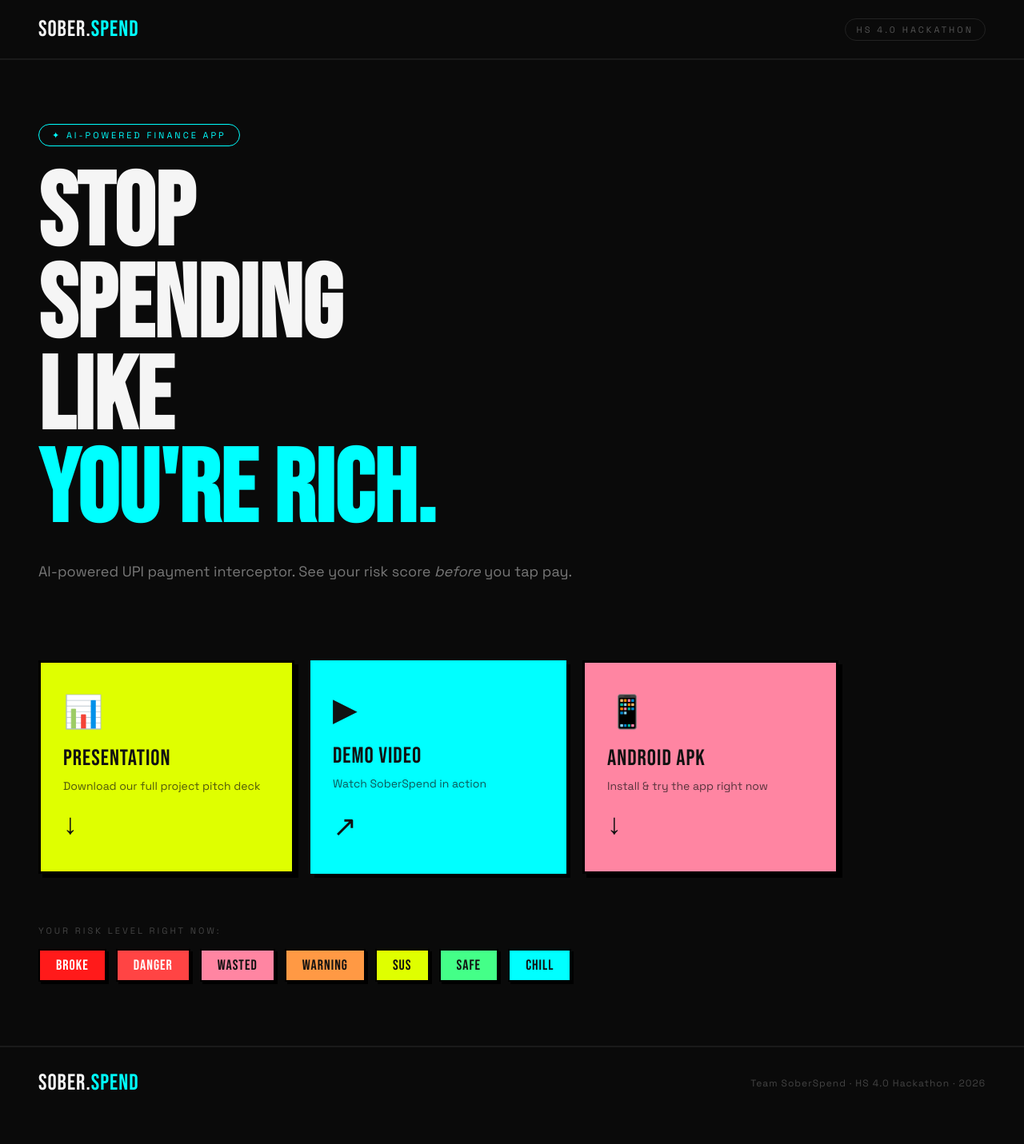
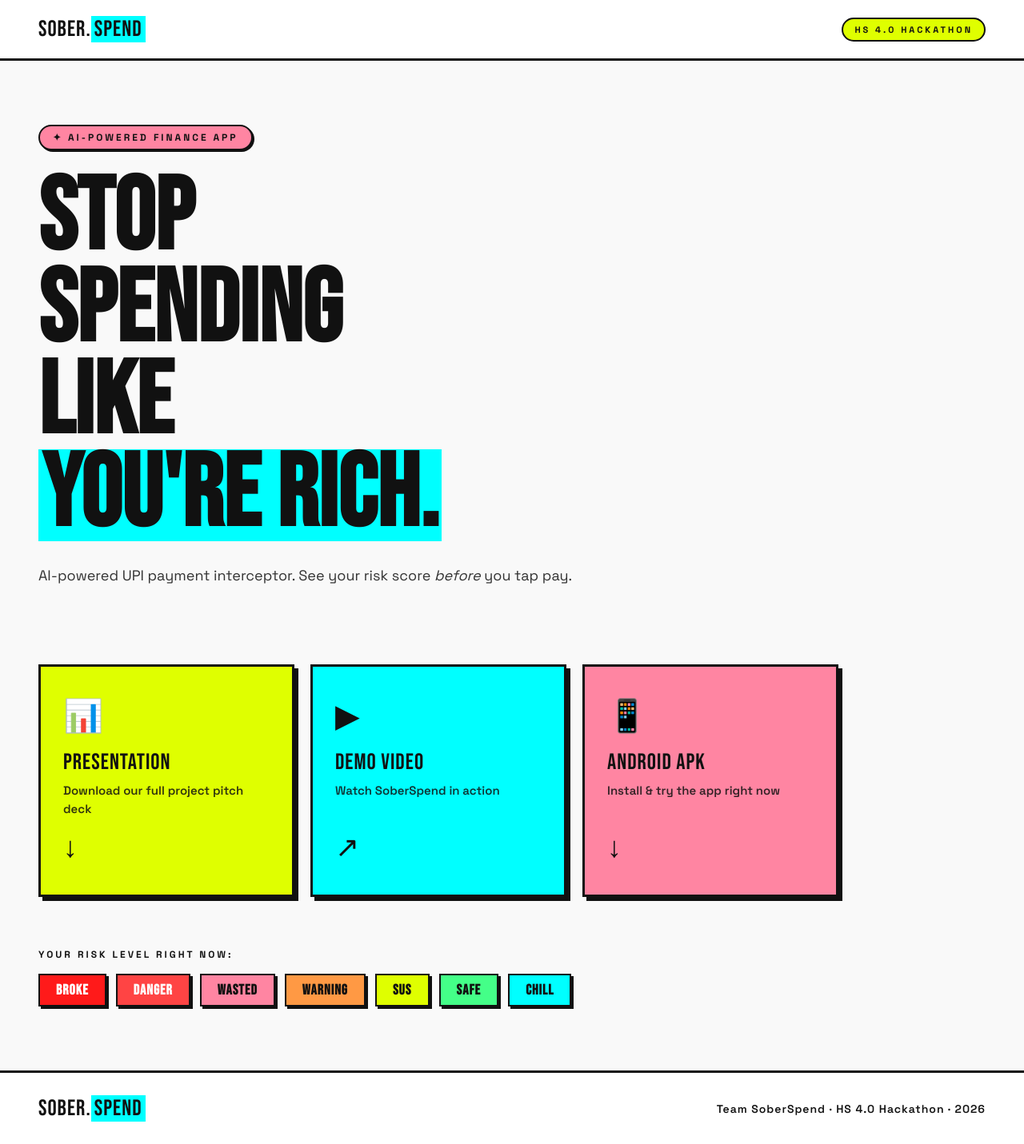
Before and after one commit to NormVg/SoberSpend.backend, a Nuxt app: page / in a window 1280 px wide. Shown: the whole page at 80% size. Before the commit the page ends 1399 px from the top, so only its background shows below. Built offline with nearby package versions, Linux system fonts and the light colour scheme.

Commit message:
style(landing): switch theme to light mode neobrutalism

```diff
--- a/app/pages/index.vue
+++ b/app/pages/index.vue
@@ -26,7 +26,8 @@
       <div class="cta-grid">
 
         <!-- 1. DOWNLOAD PPT -->
-        <a href="/SoberSpend-Presentation.pptx" download class="cta-card" style="background: #DFFF00; color:#111;">
+        <a href="/SoberSpend-Presentation.pptx" download class="cta-card"
+          style="background: var(--yellow); color: var(--black);">
           <div class="cta-icon">📊</div>
           <div class="cta-content">
             <div class="cta-title">PRESENTATION</div>
@@ -36,7 +37,8 @@
         </a>
 
         <!-- 2. VIEW VIDEO -->
-        <button class="cta-card" style="background:#00FFFF; color:#111; border:none; cursor:pointer; text-align:left;"
+        <button class="cta-card"
+          style="background: var(--cyan); color: var(--black); border:3px solid var(--black); cursor:pointer; text-align:left;"
           @click="showVideo = true">
           <div class="cta-icon">▶</div>
           <div class="cta-content">
@@ -47,7 +49,7 @@
         </button>
 
         <!-- 3. DOWNLOAD APK -->
-        <a href="/SoberSpend.apk" download class="cta-card" style="background:#FF85A2; color:#111;">
+        <a href="/SoberSpend.apk" download class="cta-card" style="background: var(--pink); color: var(--black);">
           <div class="cta-icon">📱</div>
           <div class="cta-content">
             <div class="cta-title">ANDROID APK</div>
@@ -128,9 +130,9 @@ useHead({
 }
 
 :root {
-  --black: #0A0A0A;
-  --surface: #111111;
-  --white: #F5F5F5;
+  --black: #111111;
+  --surface: #F9F9F9;
+  --white: #FFFFFF;
   --cyan: #00FFFF;
   --yellow: #DFFF00;
   --pink: #FF85A2;
@@ -143,14 +145,17 @@ html {
 }
 
 body {
-  background: var(--black);
-  color: var(--white);
+  background: var(--surface);
+  color: var(--black);
   font-family: var(--font-body);
   min-height: 100vh;
 }
 
 .cyan {
-  color: var(--cyan);
+  color: var(--black);
+  background: var(--cyan);
+  padding: 0 4px;
+  display: inline-block;
 }
 
 /* NAV */
@@ -159,23 +164,27 @@ body {
   align-items: center;
   justify-content: space-between;
   padding: 20px 48px;
-  border-bottom: 2px solid #1A1A1A;
+  border-bottom: 3px solid var(--black);
+  background: var(--white);
 }
 
 .nav-logo {
   font-family: var(--font-display);
   font-size: 28px;
   letter-spacing: 1px;
+  color: var(--black);
 }
 
 .nav-tag {
   font-size: 11px;
   letter-spacing: 3px;
   text-transform: uppercase;
-  color: #555;
-  border: 1px solid #222;
+  color: var(--black);
+  border: 2px solid var(--black);
   padding: 6px 14px;
   border-radius: 999px;
+  background: var(--yellow);
+  font-weight: 700;
 }
 
 /* HERO */
@@ -185,15 +194,18 @@ body {
 }
 
 .hero-badge {
-  font-size: 11px;
+  font-size: 12px;
+  font-weight: 700;
   letter-spacing: 3px;
   text-transform: uppercase;
-  color: var(--cyan);
-  border: 1px solid var(--cyan);
+  color: var(--black);
+  border: 2px solid var(--black);
+  background: var(--pink);
   padding: 6px 16px;
   border-radius: 999px;
   display: inline-block;
   margin-bottom: 28px;
+  box-shadow: 2px 2px 0 var(--black);
 }
 
 .hero-title {
@@ -201,12 +213,14 @@ body {
   font-size: clamp(72px, 10vw, 160px);
   line-height: 0.9;
   margin-bottom: 28px;
+  color: var(--black);
 }
 
 .hero-sub {
   font-size: 18px;
-  color: #777;
+  color: #333;
   line-height: 1.7;
+  font-weight: 500;
 }
 
 /* 3 CTA CARDS */
@@ -226,8 +240,8 @@ body {
   flex-direction: column;
   gap: 16px;
   padding: 36px 28px;
-  border: 3px solid #000;
-  box-shadow: 5px 5px 0 #000;
+  border: 3px solid var(--black);
+  box-shadow: 5px 5px 0 var(--black);
   text-decoration: none;
   transition: transform 0.15s, box-shadow 0.15s;
   font-family: inherit;
@@ -235,7 +249,7 @@ body {
 
 .cta-card:hover {
   transform: translate(-3px, -3px);
-  box-shadow: 8px 8px 0 #000;
+  box-shadow: 8px 8px 0 var(--black);
 }
 
 .cta-icon {
@@ -251,18 +265,21 @@ body {
   font-size: 28px;
   letter-spacing: 1px;
   margin-bottom: 8px;
+  color: var(--black);
 }
 
 .cta-body {
-  font-size: 14px;
-  opacity: 0.7;
+  font-size: 15px;
+  opacity: 0.85;
   line-height: 1.5;
-  font-weight: 500;
+  font-weight: 600;
+  color: var(--black);
 }
 
 .cta-arrow {
   font-family: var(--font-display);
   font-size: 36px;
+  color: var(--black);
 }
 
 /* RISK SECTION */
@@ -271,10 +288,11 @@ body {
 }
 
 .risk-label {
-  font-size: 11px;
+  font-size: 12px;
+  font-weight: 700;
   letter-spacing: 3px;
   text-transform: uppercase;
-  color: #444;
+  color: var(--black);
   margin-bottom: 16px;
 }
 
@@ -289,8 +307,9 @@ body {
   font-family: var(--font-display);
   font-size: 18px;
   letter-spacing: 1px;
-  border: 2px solid #000;
-  box-shadow: 3px 3px 0 #000;
+  border: 2px solid var(--black);
+  box-shadow: 3px 3px 0 var(--black);
+  font-weight: 700;
 }
 
 .risk-tag.broke {
@@ -332,7 +351,7 @@ body {
 .modal-overlay {
   position: fixed;
   inset: 0;
-  background: rgba(0, 0, 0, 0.85);
+  background: rgba(255, 255, 255, 0.85);
   display: flex;
   align-items: center;
   justify-content: center;
@@ -342,28 +361,28 @@ body {
 
 .modal-box {
   width: min(860px, 93vw);
-  background: #111;
-  border: 3px solid #000;
-  box-shadow: 8px 8px 0 #000;
+  background: var(--white);
+  border: 3px solid var(--black);
+  box-shadow: 8px 8px 0 var(--black);
   overflow: hidden;
 }
 
 .modal-close {
   width: 100%;
   padding: 14px 20px;
-  background: #1A1A1A;
+  background: var(--surface);
   border: none;
-  border-bottom: 2px solid #222;
-  color: #888;
+  border-bottom: 3px solid var(--black);
+  color: var(--black);
   font-family: var(--font-display);
-  font-size: 18px;
+  font-size: 20px;
   letter-spacing: 2px;
   cursor: pointer;
   text-align: left;
 }
 
 .modal-close:hover {
-  color: var(--white);
+  background: var(--cyan);
 }
 
 .video-placeholder {
@@ -379,15 +398,17 @@ body {
 /* FOOTER */
 .footer {
   padding: 28px 48px;
-  border-top: 2px solid #1A1A1A;
+  border-top: 3px solid var(--black);
+  background: var(--white);
   display: flex;
   align-items: center;
   justify-content: space-between;
 }
 
 .footer-sub {
-  font-size: 12px;
-  color: #444;
+  font-size: 14px;
+  font-weight: 600;
+  color: var(--black);
   letter-spacing: 1px;
 }
 
```
Also changed, not shown: 2 other files (tests, documents, lock files or other folders).
